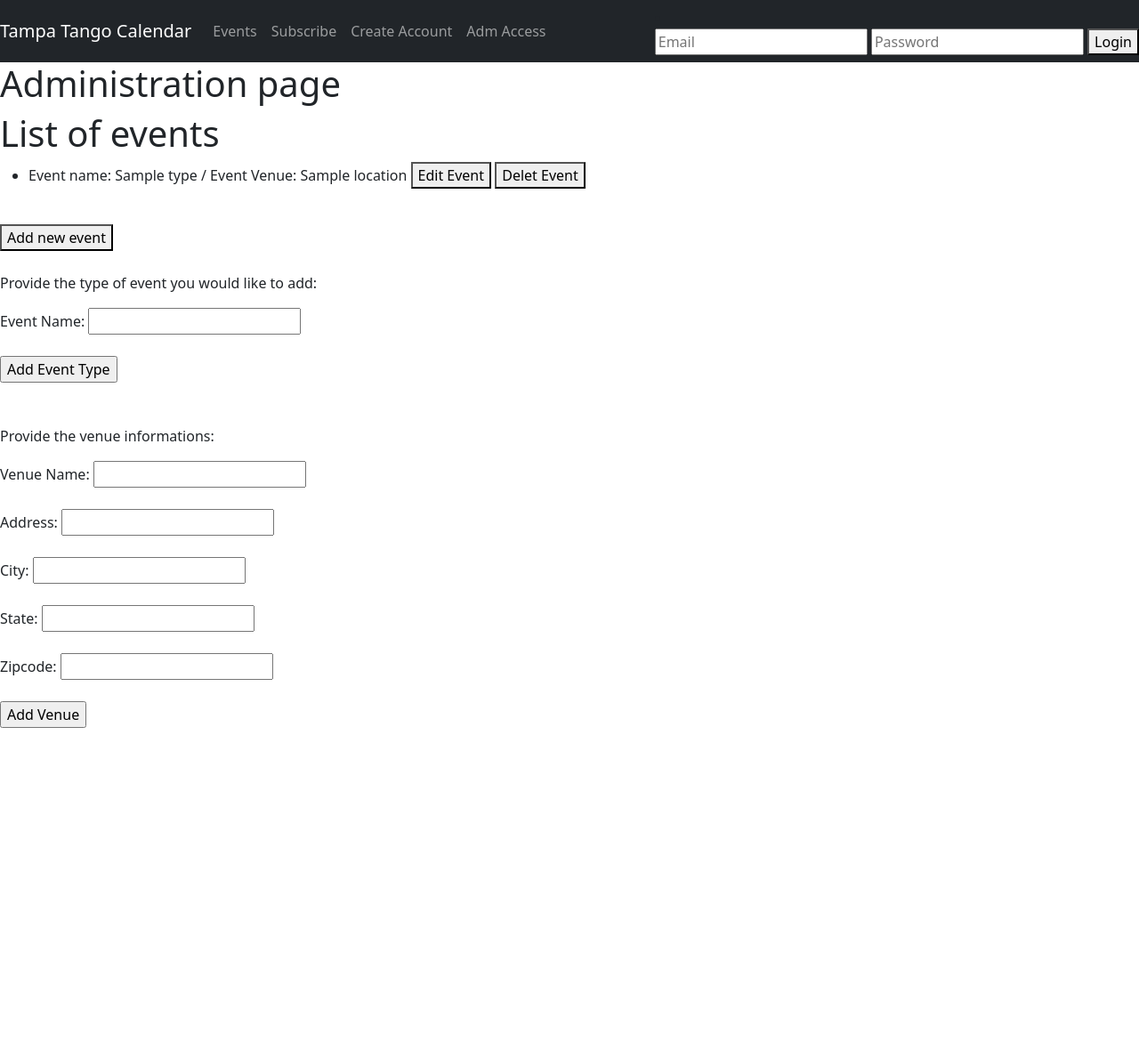
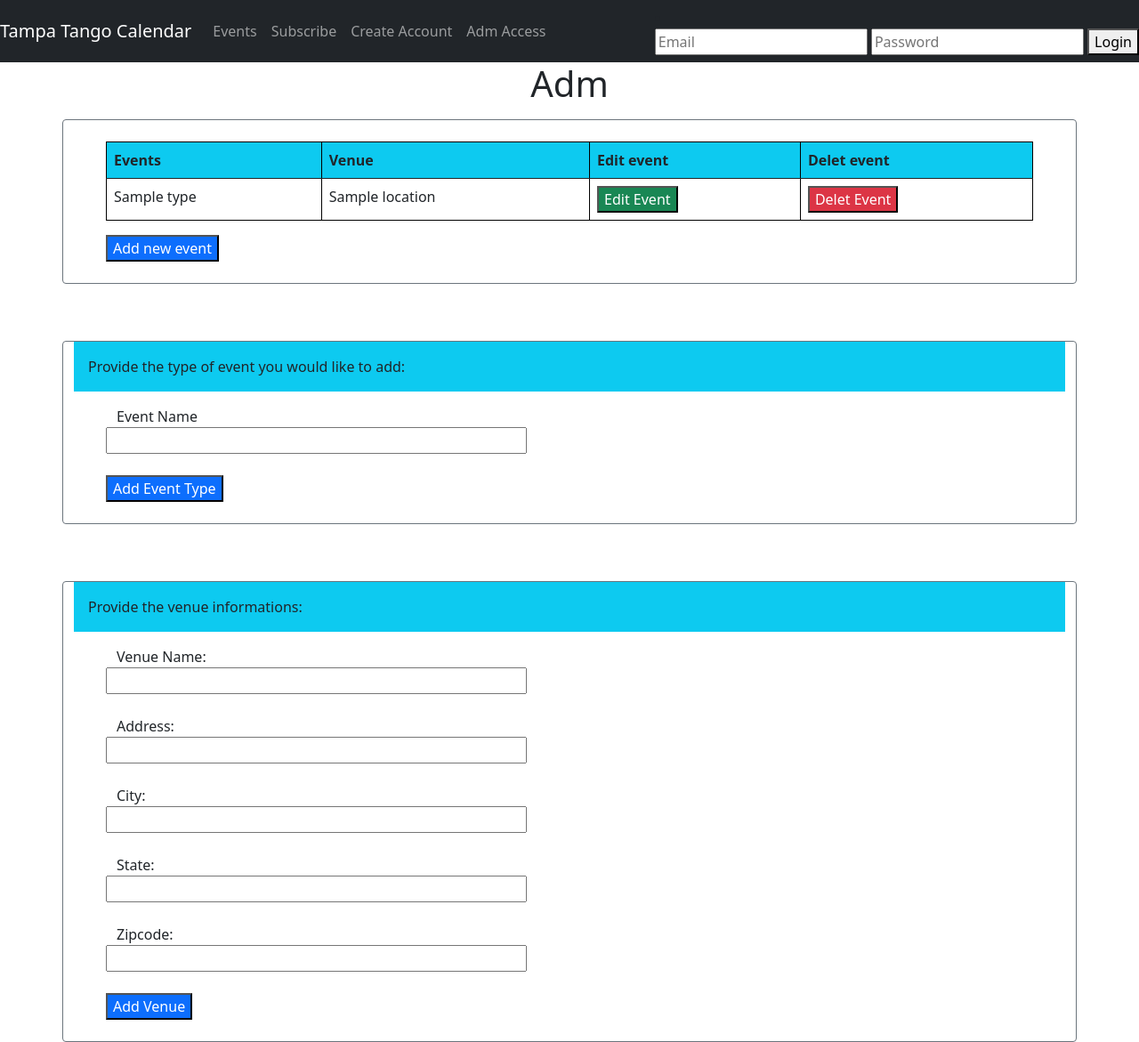
Before and after one commit to SuelenKarbivnychyy/Tampa-Tango-Calendar, a Flask app: page /adm in a window 1280 px wide. Shown: the whole page at 89% size. Before the commit the page ends 818 px from the top, so only its background shows below. Run offline with Flask 3, Linux system fonts and the light colour scheme; tables that the repository leaves empty hold one stand-in row (values such as "Sample post").

Commit message:
Done the grid system for adm page, added card doby to other pages and added buttons color, started to do grid for the event details page

```diff
--- a/server.py
+++ b/server.py
@@ -32,9 +32,9 @@ def homepage():
 
 
 
-@app.route("/event_attendance", methods=["POST"])
+@app.route("/event_sign_in", methods=["POST"])
 def count_attendance():
-    """Display the attendance for an event"""
+    """Display the attendance for the events"""
 
     event_id = request.json.get("event_id")
     user_id = session.get('current_user')
@@ -44,12 +44,10 @@ def count_attendance():
         return "Please login."
 
     check_attendance = crud.get_attendance(event_id, user_id)
-    print(f"############################### I'M THE event id and user id: {check_attendance}")           # test
-
+    # print(f"############################### I'M THE event id and user id: {check_attendance}")           #test
 
     if check_attendance == None:
-
-        # print("##################### I'M IN DATA BASE")
+        # print("##################### I'M IN DATA BASE")                                                  #test
         add_attendance = crud.create_attendance(event_id, user_id)
         db.session.add(add_attendance)
         db.session.commit()
@@ -57,6 +55,7 @@ def count_attendance():
         return "You are sucessfully sign in for this event."
     else:
         return "You are already sign in for this event."
+
 
 @app.route("/sign_out", methods=["POST"])
 def cancel_user_attendance():
--- a/static/event_sign_in.js
+++ b/static/event_sign_in.js
@@ -12,7 +12,7 @@ const signInForEvent = (evt) => {
         event_id : eventId
     }
 
-    fetch('/event_attendance', {
+    fetch('/event_sign_in', {
         method: 'POST',
         body: JSON.stringify(countAttendance),
         headers: {
--- a/templates/adm.html
+++ b/templates/adm.html
@@ -4,9 +4,131 @@
 
 {% block body %}
 
-<h1> Administration page </h1>
+<h1 class="text-center"> Adm  </h1>
 
-<h1>List of events</h1>
+<style>
+table, th, td {
+    border: 1px solid black;
+    border-collapse: collapse;
+}
+</style>
+
+<div class="container rounded border border-secondary mt-3  py-4  px-5">
+    <table class="table">
+        <thead>
+        <tr class="card-header bg-info">
+            <th scope="col">Events</th>
+            <th scope="col">Venue</th>
+            <th scope="col">Edit event</th>
+            <th scope="col">Delet event</th>
+        </tr>
+        </thead>
+        <tbody>
+                {% for event in events_inf %}
+                <tr>
+                    <td>{{event.event_type.name}}</td>
+                    <td>{{event.location.venue_name}} </td>
+                    <td><button class="bg-success text-white" onclick="window.location.href = '/edit_event/{{event.id}}'">Edit Event</button></td>
+                    <td><button class="bg-danger text-white" onclick="window.location.href ='/delete_event/{{event.id}}'">Delet Event</button></td>
+
+                {% endfor %}
+                </tr>
+        </tbody>
+    </table>
+    <button class="bg-primary text-white" onclick="window.location.href ='/edit_event/new'" name="add_event">Add new event</button>                           <!-- adding this button with '/edit_event/new' to create a new event instead od updating an existing event -->
+</div> <br><br>
+
+
+
+<div class="container rounded border border-secondary mt-3">
+    <p class="card-body bg-info">Provide the type of event you would like to add:</p>
+
+    <form class="row" action ="//add_event_type" method = "POST">
+      <div class="col-md-6">
+        <div class="row pb-4 px-5">
+          <label for="event_name_input">Event Name</label>
+          <input type="text" name="event_name" id="event_name_input">
+        </div>
+        <div class="row pb-4 mx-4">
+            <div class="col">
+                <input class="bg-primary text-white" type="submit" value="Add Event Type" id="add_event_type">
+            </div>
+        </div>
+      </div>
+    </form>
+</div> <br><br>
+
+
+<div class="container rounded border border-secondary mt-3">
+    <p class="card-body bg-info">Provide the venue informations:</p>
+
+    <form class="row" action ="/add_event_location" method = "POST">
+      <div class="col-md-6">
+        <div class="row pb-4 px-5">
+          <label for="venue_input">Venue Name:</label>
+          <input type="text" name="event_name" id="event_name_input">
+        </div>
+        <div class="row pb-4 px-5">
+            <label for="address_input">Address:</label>
+            <input type="text" name="venue_address" id="address_input">
+        </div>
+        <div class="row pb-4 px-5">
+            <label for="city_input">City:</label>
+            <input type="text" name="venue_city" id="city_input">
+        </div>
+        <div class="row pb-4 px-5">
+            <label for="state_input">State:</label>
+            <input type="text" name="venue_state" id="state_input">
+        </div>
+        <div class="row pb-4 px-5">
+            <label for="zipcode_input">Zipcode:</label>
+            <input type="text" name="venue_zipcode" id="zipcode_input">
+        </div>
+        <div class="row pb-4 mx-4">
+            <div class="col">
+                <input class="bg-primary text-white" type="submit" value="Add Venue" id="add_event_location">
+            </div>
+        </div>
+      </div>
+    </form>
+</div>
+
+
+
+
+
+
+
+
+
+
+
+
+
+
+
+
+
+
+
+
+
+
+
+
+
+
+
+
+
+
+
+
+
+
+
+
+<!--
 <ul>
     {% for event in events_inf %}
     <li>Event name: {{event.event_type.name}}  /
@@ -16,17 +138,17 @@
     </li><br>
     {% endfor %}
 </ul>
-<button onclick="window.location.href ='/edit_event/new'" name="add_event">Add new event</button><br><br>            <!-- adding this button with '/edit_event/new' to create a new event instead od updating an existing event -->
+<button onclick="window.location.href ='/edit_event/new'" name="add_event">Add new event</button><br><br>            adding this button with '/edit_event/new' to create a new event instead od updating an existing event -->
 
 
-<p>Provide the type of event you would like to add:</p>
+<!-- <p>Provide the type of event you would like to add:</p>
 <form action = "/add_event_type" method="POST">
     <label for="event_name_input">Event Name:</label>
     <input type="text" name="event_name" id = "event_name_input">
     <br><br>
     <input type="submit" value="Add Event Type" id="add_event_type">
-</form> <br><br>
-
+</form> <br><br>  -->
+<!--
 <p>Provide the venue informations:</p>
 <form action = "/add_event_location" method="POST">
     <label for="venue_input">Venue Name:</label>
@@ -45,7 +167,7 @@
     <input type="text" name="venue_zipcode" id="zipcode_input">
     <br><br>
     <input type="submit" value="Add Venue" id="add_event_location">
-</form> <br><br>
+</form> <br><br> -->
 
 {% endblock %}
 
--- a/templates/events.html
+++ b/templates/events.html
@@ -13,9 +13,10 @@ table, th, td {
 }
 </style>
 
+<div class="container rounded border border-secondary mt-3 py-4 px-5">
   <table class="table">
       <thead>
-      <tr>
+        <tr  class="card-header bg-info">
           <th scope="col">Event Name</th>
           <th scope="col">People attending this event</th>
           <th scope="col">Wants to attend this event? Sign in on the button bellow</th>
@@ -34,9 +35,10 @@ table, th, td {
             {% endif %}
         </tr>
               {% endfor %}
-
       </tbody>
   </table>
+</div>
+
 
 <script src="static/event_sign_in.js"></script>       <!-- importing javascript file -->
 
```
Also changed, not shown: templates/create_account.html (+8 -3 lines), templates/events_details.html (+23 -0 lines), templates/homepage.html (+0 -21 lines). Lines whose indentation alone changed are shown as unchanged.
